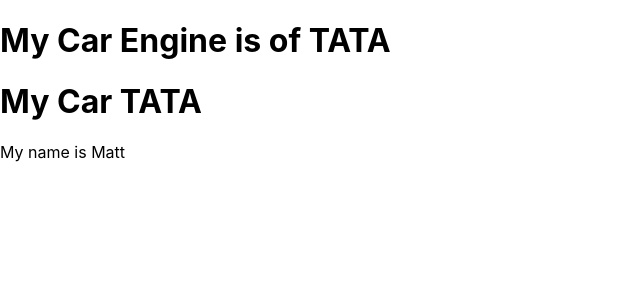
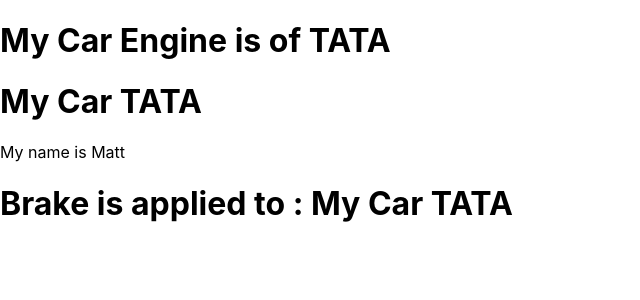
Before and after one commit to shubham777580/dotnet_batch, a React (Create React App) app in the folder React-handson/reactproj2/: page / in a window 1280 px wide. Shown: the top 300 px of the page, without its empty margins (0-640 px from the left). Built offline with nearby package versions, Linux system fonts and the light colour scheme.

Commit message:
brake.js react

```diff
--- /dev/null
+++ b/React-handson/reactproj2/src/Brake.js
@@ -0,0 +1,23 @@
+import React, { Component } from 'react';
+class Brake extends React.Component {
+
+    constructor(props){
+        super(props);
+        this.state = {brand : "Ford"};
+        this.state = {carname : "Ford"};
+        this.state = {carbrandname : "Ford"};
+        this.state = {make : "Ford"};
+        this.state = {model : "Ford"};
+        this.state = {brand : "TATA"};
+    }
+
+    render()
+    {
+        return(
+            <div>
+                <h1>Brake is applied to : My Car {this.state.brand}</h1>
+            </div>
+        )
+    }
+}
+export default  Brake
--- a/React-handson/reactproj2/src/index.js
+++ b/React-handson/reactproj2/src/index.js
@@ -3,6 +3,7 @@
 import './index.css';
 import App from './App';
 import Car from './Car';
+import Brake from './Brake';
 import Engine from './Engine';
 import reportWebVitals from './reportWebVitals';
 
@@ -13,6 +14,7 @@
     <Engine />
     <Car />
     <App />
+    <Brake />
   </React.StrictMode>
 );
 
```
